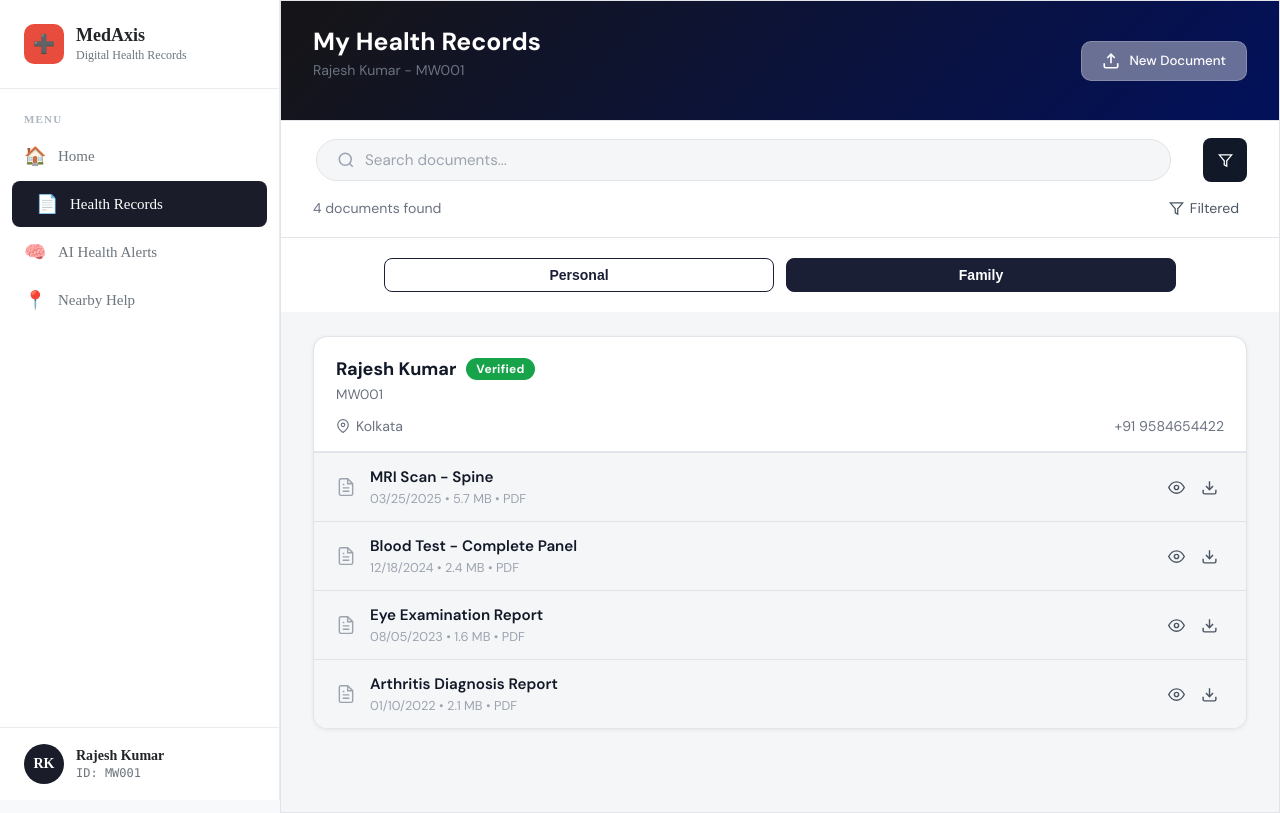
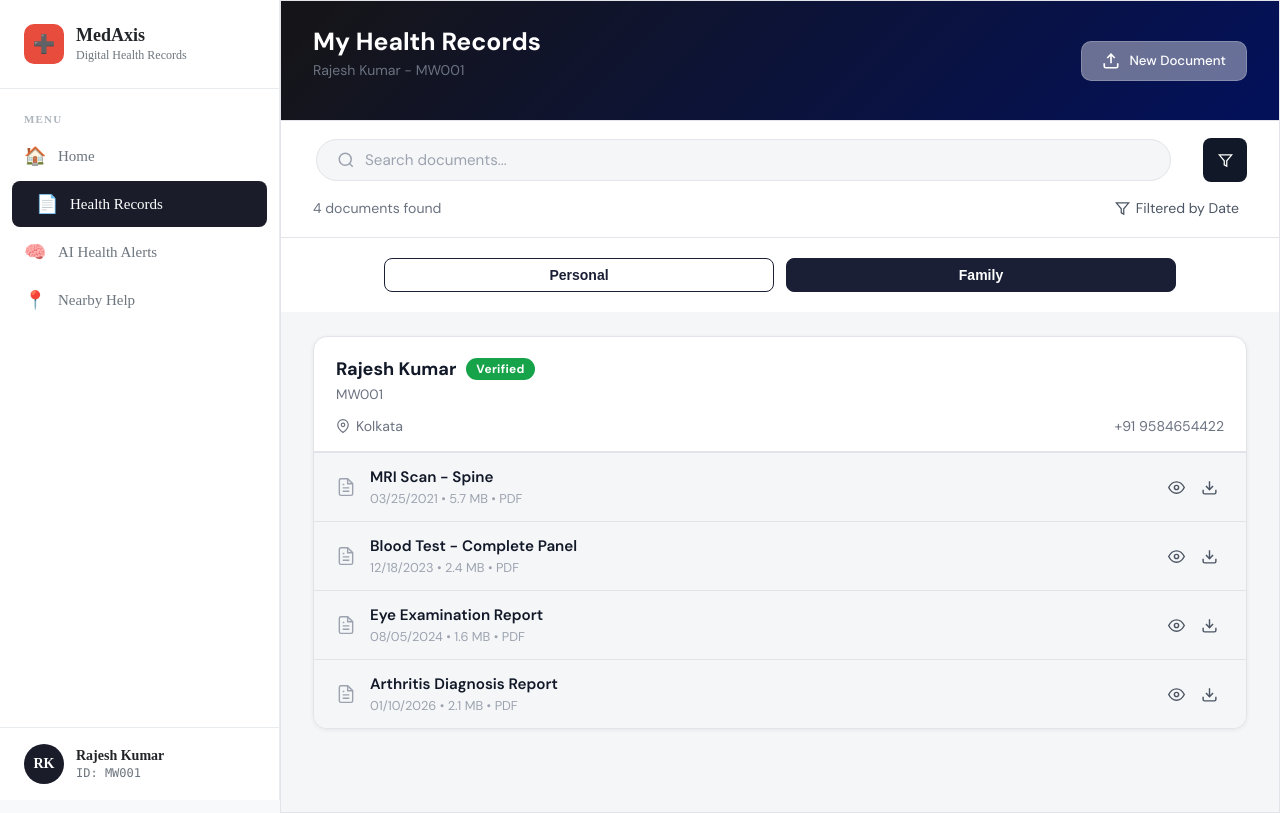
Before and after one commit to Souvik-saha04/neuronex-user, a Next.js app in the folder neuronex_user/: page /user/health_records in a window 1280 px wide. Built offline with nearby package versions, Linux system fonts and the light colour scheme.

Commit message:
Health record page resolved

```diff
--- a/neuronex_user/app/user/health_records/page.tsx
+++ b/neuronex_user/app/user/health_records/page.tsx
@@ -72,10 +72,10 @@ const DownloadIcon = () => (
 
 // ── Data ──────────────────────────────────────────────────────────────────
 const DOCUMENTS = [
-    { id: 1, name: "MRI Scan - Spine", date: "03/25/2025", size: "5.7 MB", type: "PDF" },
-    { id: 2, name: "Blood Test - Complete Panel", date: "12/18/2024", size: "2.4 MB", type: "PDF" },
-    { id: 3, name: "Eye Examination Report", date: "08/05/2023", size: "1.6 MB", type: "PDF" },
-    { id: 4, name: "Arthritis Diagnosis Report", date: "01/10/2022", size: "2.1 MB", type: "PDF" },
+    { id: 1, name: "MRI Scan - Spine", date: "03/25/2021", size: "5.7 MB", type: "PDF" },
+    { id: 2, name: "Blood Test - Complete Panel", date: "12/18/2023", size: "2.4 MB", type: "PDF" },
+    { id: 3, name: "Eye Examination Report", date: "08/05/2024", size: "1.6 MB", type: "PDF" },
+    { id: 4, name: "Arthritis Diagnosis Report", date: "01/10/2026", size: "2.1 MB", type: "PDF" },
 ];
 
 const FAMILYDOCS = [
@@ -87,7 +87,7 @@ const FAMILYDOCS = [
         location: "Kolkata",
         phone: "+91 9584654422",
         docs: [
-            { id: 101, name: "Mother's Cardiac Checkup", date: "04/12/2026", size: "3.2 MB" },
+            { id: 101, name: "Mother's Cardiac Checkup", date: "04/12/2024", size: "3.2 MB" },
             { id: 102, name: "Mother's Pancreatic Checkup", date: "05/05/2026", size: "3.2 MB" },
         ]
     },
@@ -111,8 +111,8 @@ const FAMILYDOCS = [
         location: "Kolkata",
         phone: "+91 8956423669",
         docs: [
-            { id: 301, name: "Daughter's General Checkup Report", date: "11/20/2025", size: "2.9 MB" },
-            { id: 302, name: "Daughter's Pneumonia Report", date: "11/20/2025", size: "3.5 MB" },
+            { id: 301, name: "Daughter's General Checkup Report", date: "11/20/2021", size: "2.9 MB" },
+            { id: 302, name: "Daughter's Pneumonia Report", date: "11/20/2026", size: "3.5 MB" },
         ]
     }
 ];
@@ -185,7 +185,7 @@ export default function HealthRecords() {
                     {totalDocsCount} {totalDocsCount === 1 ? "document" : "documents"} found
                 </span>
                 <button className={styles["hr-filtered-btn"]}>
-                    <FilterIcon /> Filtered
+                    <FilterIcon /> Filtered by Date
                 </button>
             </div>
 
```
